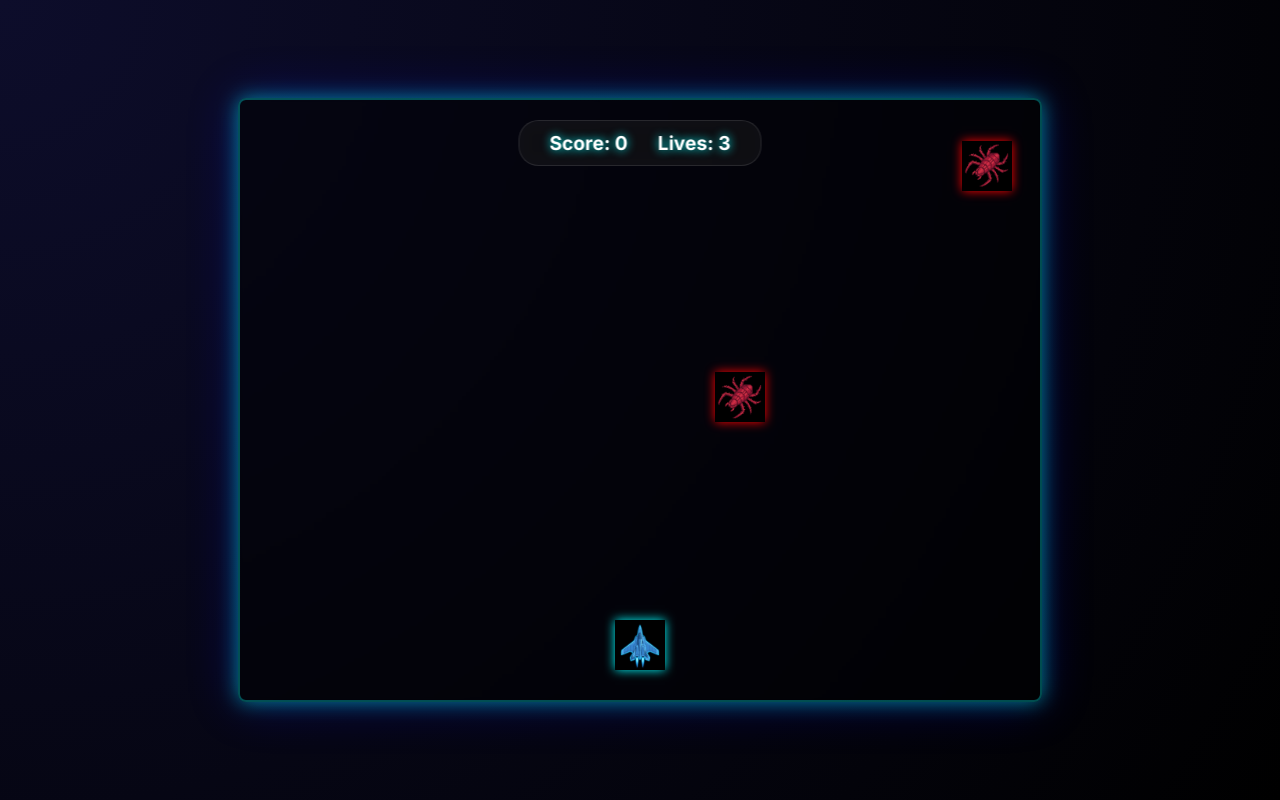
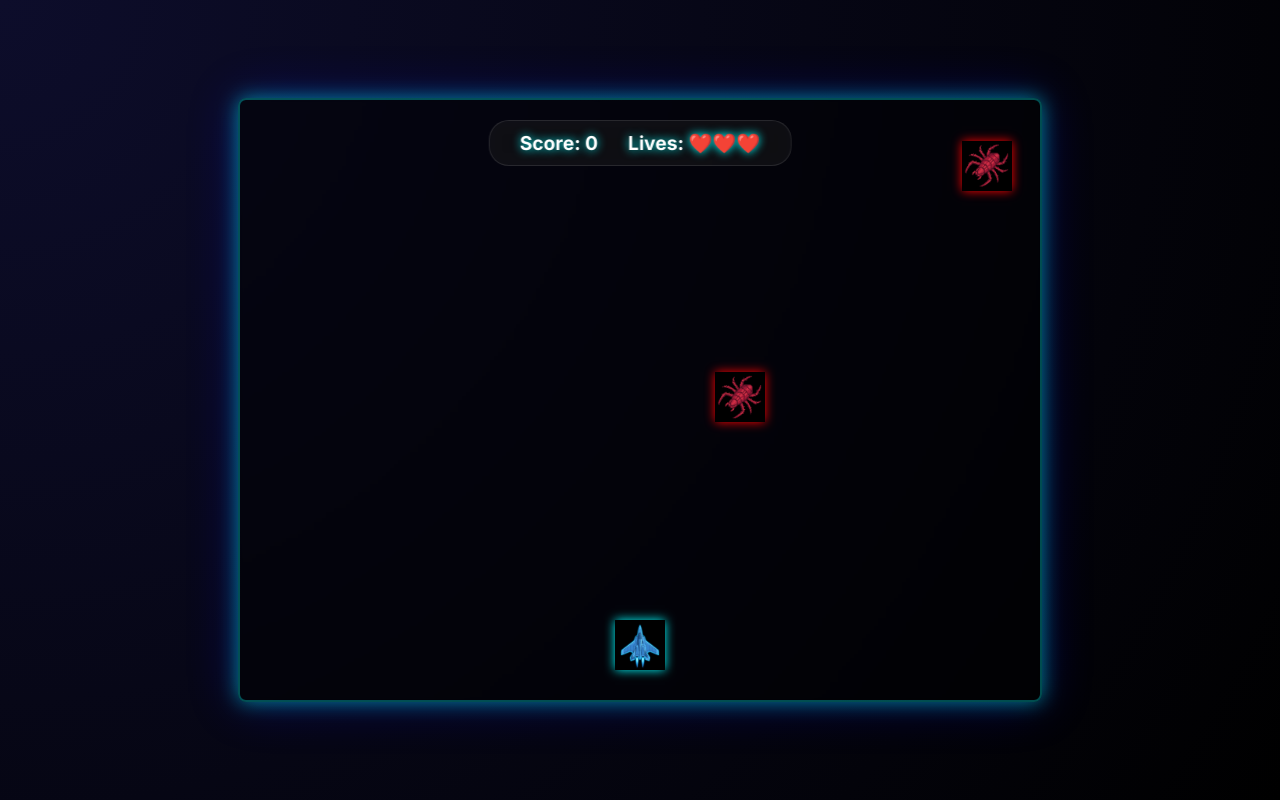
Before and after one commit to aladin002dz/galactica-game, a plain HTML site: page index.html in a window 1280 px wide. Drawn offline with Linux system fonts and the light colour scheme.

Commit message:
✨ feat: display player lives using heart emojis and initialize UI on load

```diff
--- a/index.html
+++ b/index.html
@@ -13,7 +13,7 @@
     <canvas id="gameCanvas"></canvas>
     <div id="ui">
       <div id="score">Score: 0</div>
-      <div id="lives">Lives: 3</div>
+      <div id="lives">Lives: ❤️❤️❤️</div>
     </div>
   </div>
   <script src="script.js"></script>
--- a/script.js
+++ b/script.js
@@ -207,7 +207,7 @@ function updateScoreUI() {
 }
 function updateLivesUI() {
   const livesEl = document.getElementById('lives');
-  if (livesEl) livesEl.textContent = 'Lives: ' + player.lives;
+  if (livesEl) livesEl.textContent = 'Lives: ' + '❤️'.repeat(Math.max(0, player.lives));
 }
 function resetGame() {
   player.lives = 3;
@@ -218,5 +218,9 @@ function resetGame() {
   updateLivesUI();
 }
 
+// Initialize UI
+updateScoreUI();
+updateLivesUI();
+
 // Start loop
 requestAnimationFrame(gameLoop);
```
